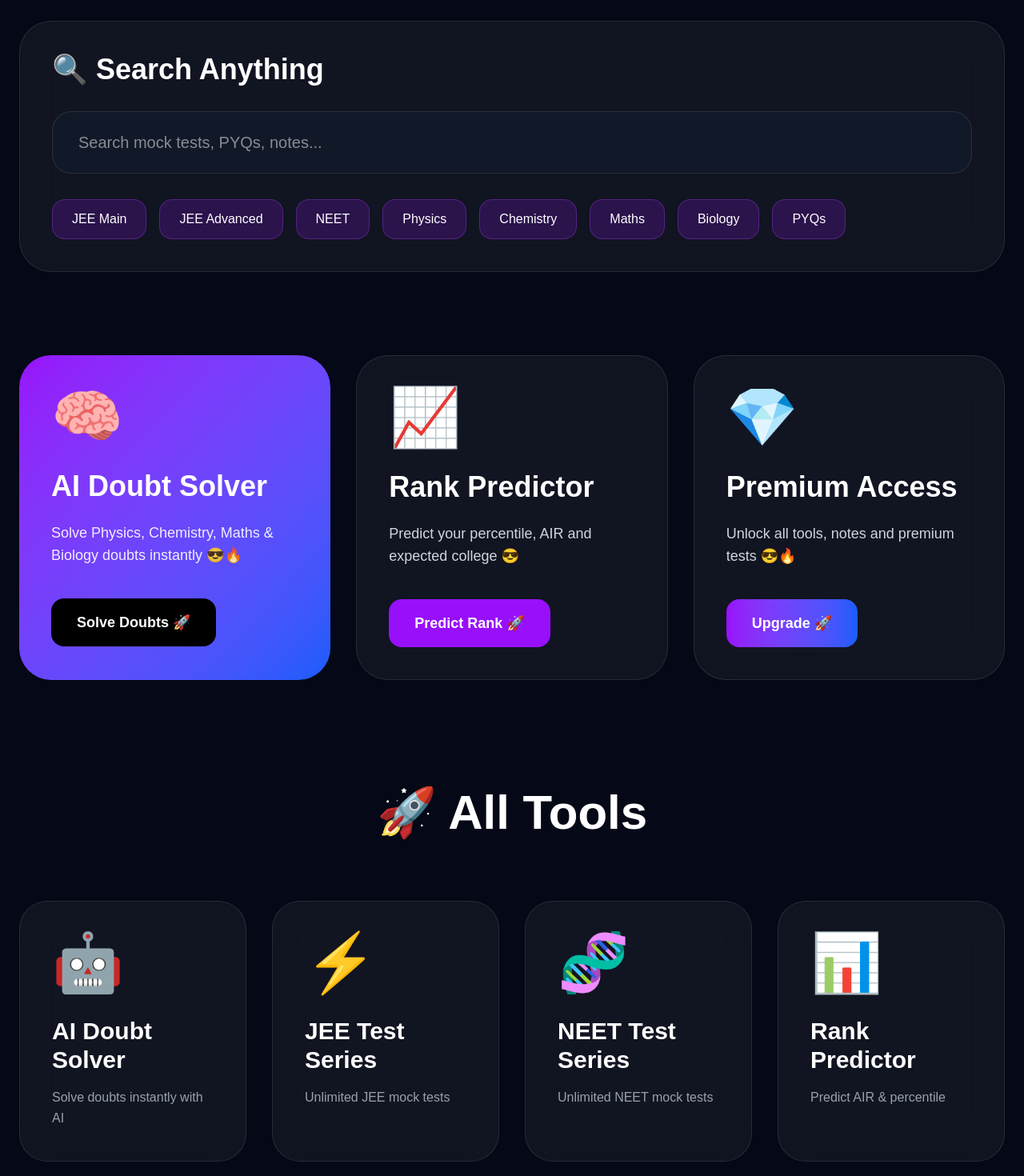
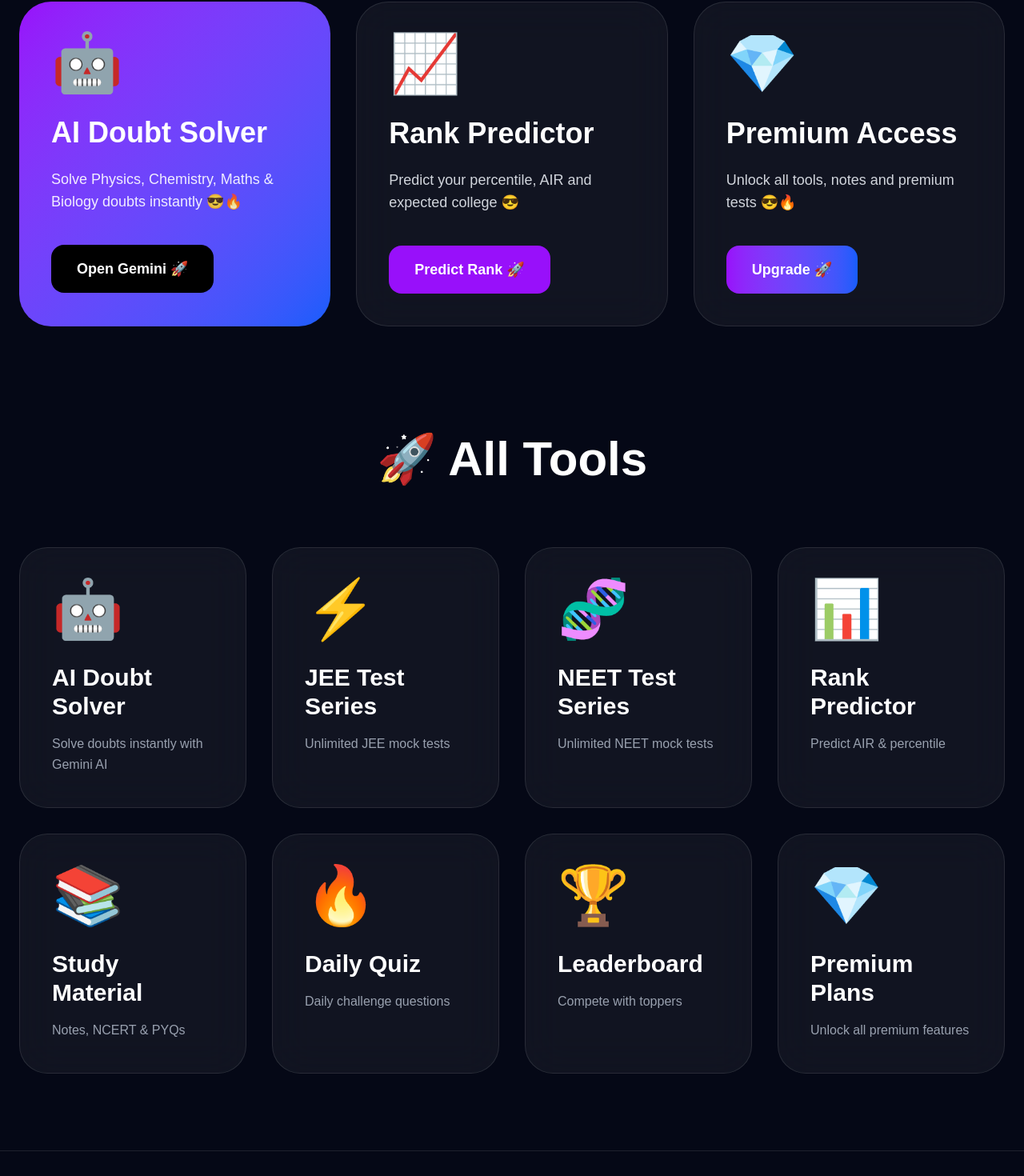
Before and after one commit to himanshu8785/exam-cracker, a Next.js app: page / in a window 1280 px wide. Shown: the part 1143-2613 px from the top of the page at 80% size. Built offline with nearby package versions, Linux system fonts and the light colour scheme.

Commit message:
gemini redirect ai solver

```diff
--- a/app/page.tsx
+++ b/app/page.tsx
@@ -8,9 +8,9 @@
 
     {
       title:"AI Doubt Solver",
-      link:"/ai-doubt-solver",
+      link:"https://gemini.google.com/",
       icon:"🤖",
-      desc:"Solve doubts instantly with AI"
+      desc:"Solve doubts instantly with Gemini AI"
     },
 
     {
@@ -118,11 +118,15 @@
 
             </Link>
 
-            <Link href="/ai-doubt-solver">
+            <a
+              href="https://gemini.google.com/"
+              target="_blank"
+              rel="noopener noreferrer"
+            >
 
               AI Solver
 
-            </Link>
+            </a>
 
             <Link href="/study-material">
 
@@ -171,14 +175,13 @@
 
             <br />
 
-            With AI 🚀
+            With Smart Tests 🚀
 
           </h1>
 
           <p className="text-2xl text-gray-300 max-w-4xl mx-auto leading-relaxed mb-14">
 
-            AI doubt solving,
-            unlimited mock tests,
+            Unlimited mock tests,
             PYQs, premium notes,
             rank prediction and real analytics 😎🔥
 
@@ -243,65 +246,19 @@
 
       </section>
 
-      {/* SEARCH */}
-
-      <section className="max-w-7xl mx-auto px-6 py-16">
-
-        <div className="bg-white/5 border border-white/10 backdrop-blur-xl rounded-[40px] p-10">
-
-          <h2 className="text-4xl font-black mb-8">
-
-            🔍 Search Anything
-
-          </h2>
-
-          <input
-            type="text"
-            placeholder="Search mock tests, PYQs, notes..."
-            className="w-full bg-[#111827] text-white rounded-3xl px-8 py-6 outline-none text-xl border border-white/10"
-          />
-
-          <div className="flex flex-wrap gap-4 mt-8">
-
-            {[
-              "JEE Main",
-              "JEE Advanced",
-              "NEET",
-              "Physics",
-              "Chemistry",
-              "Maths",
-              "Biology",
-              "PYQs"
-            ].map((item,index)=>(
-
-              <button
-                key={index}
-                className="px-6 py-3 rounded-2xl bg-purple-600/20 border border-purple-500/30 hover:bg-purple-600 transition"
-              >
-
-                {item}
-
-              </button>
-
-            ))}
-
-          </div>
-
-        </div>
-
-      </section>
-
       {/* FEATURE CARDS */}
 
       <section className="max-w-7xl mx-auto px-6 py-10">
 
         <div className="grid grid-cols-1 md:grid-cols-3 gap-8">
 
+          {/* AI CARD */}
+
           <div className="bg-gradient-to-br from-purple-600 to-blue-600 rounded-[40px] p-10">
 
             <div className="text-7xl mb-8">
 
-              🧠
+              🤖
 
             </div>
 
@@ -318,16 +275,20 @@
 
             </p>
 
-            <Link
-              href="/ai-doubt-solver"
+            <a
+              href="https://gemini.google.com/"
+              target="_blank"
+              rel="noopener noreferrer"
               className="inline-block px-8 py-4 rounded-2xl bg-black text-lg font-bold"
             >
 
-              Solve Doubts 🚀
+              Open Gemini 🚀
 
-            </Link>
+            </a>
 
           </div>
+
+          {/* RANK */}
 
           <div className="bg-white/5 border border-white/10 backdrop-blur-xl rounded-[40px] p-10">
 
@@ -360,6 +321,8 @@
             </Link>
 
           </div>
+
+          {/* PREMIUM */}
 
           <div className="bg-white/5 border border-white/10 backdrop-blur-xl rounded-[40px] p-10">
 
@@ -411,6 +374,40 @@
 
           {tools.map((tool,index)=>(
 
+            tool.link.startsWith("http")
+
+            ?
+
+            <a
+              key={index}
+              href={tool.link}
+              target="_blank"
+              rel="noopener noreferrer"
+              className="group bg-white/5 border border-white/10 backdrop-blur-xl rounded-[35px] p-10 hover:border-purple-500 hover:-translate-y-2 transition duration-300"
+            >
+
+              <div className="text-7xl mb-8 group-hover:scale-110 transition">
+
+                {tool.icon}
+
+              </div>
+
+              <h3 className="text-3xl font-black mb-4">
+
+                {tool.title}
+
+              </h3>
+
+              <p className="text-gray-400 leading-relaxed">
+
+                {tool.desc}
+
+              </p>
+
+            </a>
+
+            :
+
             <Link
               key={index}
               href={tool.link}
```
